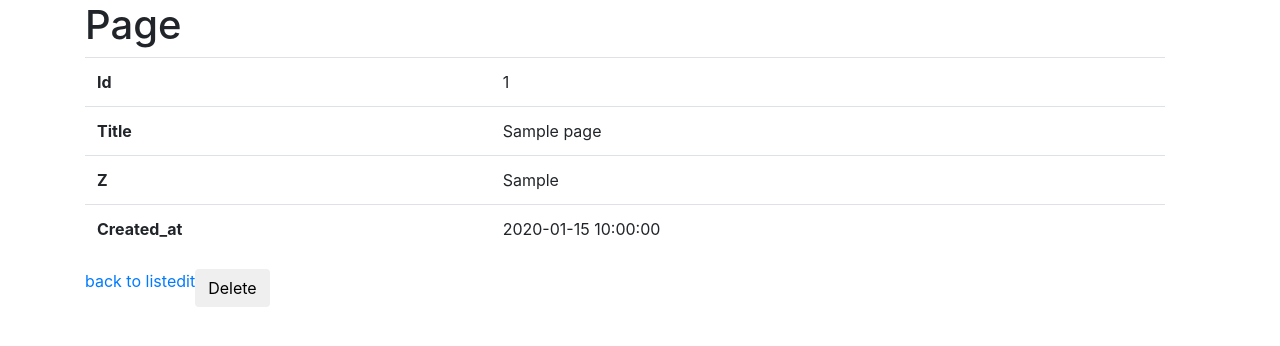
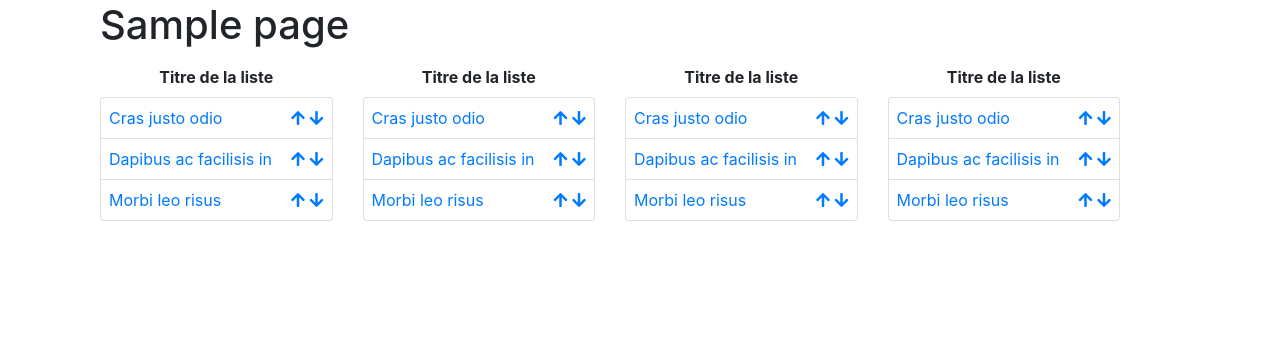
Before and after one commit to FloWebDev/bookmark, a Symfony app: template templates/page/show.html.twig in a window 1280 px wide. Shown: the top 346 px of the page. Run offline with Twig, Linux system fonts and the light colour scheme; the template is opened without the code that fills it: most values are stand-ins (such as "Sample title", 1, 10 or a date in 2020); some libraries are stand-ins or nearby versions.

Commit message:
start template

```diff
--- a/templates/base.html.twig
+++ b/templates/base.html.twig
@@ -9,6 +9,7 @@
     <link rel="stylesheet" href="{{ asset('lib/fontawesome/css/all.min.css') }}">
     {% if app.user %}
         <link rel="stylesheet" href="{{ asset('assets/css/navbar.css') }}">
+        <link rel="stylesheet" href="{{ asset('assets/css/page.css') }}">
     {% endif %}
     <title>BookMark</title>
         {% block stylesheets %}
--- a/templates/page/show.html.twig
+++ b/templates/page/show.html.twig
@@ -1,11 +1,11 @@
 {% extends 'base.html.twig' %}
 
-{% block title %}Page{% endblock %}
+{% block title %}{{ page.title }}{% endblock %}
 
 {% block body %}
-    <h1>Page</h1>
+    <h1 class="col-12">{{ page.title }}</h1>
 
-    <table class="table">
+    {#<table class="table">
         <tbody>
             <tr>
                 <th>Id</th>
@@ -24,11 +24,107 @@
                 <td>{{ page.createdAt ? page.createdAt|date('Y-m-d H:i:s') : '' }}</td>
             </tr>
         </tbody>
-    </table>
+    </table>#}
 
-    <a href="{{ path('page_index') }}">back to list</a>
+    <div class="row col-12 flex-nowrap" id="listContainer">
 
-    <a href="{{ path('page_edit', {'id': page.id}) }}">edit</a>
+        <div class="col-3">
+            <p class="font-weight-bold text-center my-2">Titre de la liste</p>
+            <ul class="list-group">
+                <li class="list-group-item d-flex justify-content-between align-items-center p-2">
+                    <a href="https://google.com" target="_blank">Cras justo odio</a>
+                    <span><a href="#"><i class="fas fa-arrow-up"></i></a>
+                        <a href="#"><i class="fas fa-arrow-down"></i></a>
+                    </span>
+                </li>
+                <li class="list-group-item d-flex justify-content-between align-items-center p-2">
+                    <a href="https://google.com" target="_blank">Dapibus ac facilisis in</a>
+                    <span><a href="#"><i class="fas fa-arrow-up"></i></a>
+                        <a href="#"><i class="fas fa-arrow-down"></i></a>
+                    </span>
+                </li>
+                <li class="list-group-item d-flex justify-content-between align-items-center p-2">
+                    <a href="https://google.com" target="_blank">Morbi leo risus</a>
+                    <span><a href="#"><i class="fas fa-arrow-up"></i></a>
+                        <a href="#"><i class="fas fa-arrow-down"></i></a>
+                    </span>
+                </li>
+            </ul>
+        </div>
 
-    {{ include('page/_delete_form.html.twig') }}
+        <div class="col-3">
+            <p class="font-weight-bold text-center my-2">Titre de la liste</p>
+            <ul class="list-group">
+                <li class="list-group-item d-flex justify-content-between align-items-center p-2">
+                    <a href="https://google.com" target="_blank">Cras justo odio</a>
+                    <span><a href="#"><i class="fas fa-arrow-up"></i></a>
+                        <a href="#"><i class="fas fa-arrow-down"></i></a>
+                    </span>
+                </li>
+                <li class="list-group-item d-flex justify-content-between align-items-center p-2">
+                    <a href="https://google.com" target="_blank">Dapibus ac facilisis in</a>
+                    <span><a href="#"><i class="fas fa-arrow-up"></i></a>
+                        <a href="#"><i class="fas fa-arrow-down"></i></a>
+                    </span>
+                </li>
+                <li class="list-group-item d-flex justify-content-between align-items-center p-2">
+                    <a href="https://google.com" target="_blank">Morbi leo risus</a>
+                    <span><a href="#"><i class="fas fa-arrow-up"></i></a>
+                        <a href="#"><i class="fas fa-arrow-down"></i></a>
+                    </span>
+                </li>
+            </ul>
+        </div>
+
+        <div class="col-3">
+            <p class="font-weight-bold text-center my-2">Titre de la liste</p>
+            <ul class="list-group">
+                <li class="list-group-item d-flex justify-content-between align-items-center p-2">
+                    <a href="https://google.com" target="_blank">Cras justo odio</a>
+                    <span><a href="#"><i class="fas fa-arrow-up"></i></a>
+                        <a href="#"><i class="fas fa-arrow-down"></i></a>
+                    </span>
+                </li>
+                <li class="list-group-item d-flex justify-content-between align-items-center p-2">
+                    <a href="https://google.com" target="_blank">Dapibus ac facilisis in</a>
+                    <span><a href="#"><i class="fas fa-arrow-up"></i></a>
+                        <a href="#"><i class="fas fa-arrow-down"></i></a>
+                    </span>
+                </li>
+                <li class="list-group-item d-flex justify-content-between align-items-center p-2">
+                    <a href="https://google.com" target="_blank">Morbi leo risus</a>
+                    <span><a href="#"><i class="fas fa-arrow-up"></i></a>
+                        <a href="#"><i class="fas fa-arrow-down"></i></a>
+                    </span>
+                </li>
+            </ul>
+        </div>
+
+        <div class="col-3">
+            <p class="font-weight-bold text-center my-2">Titre de la liste</p>
+            <ul class="list-group">
+                <li class="list-group-item d-flex justify-content-between align-items-center p-2">
+                    <a href="https://google.com" target="_blank">Cras justo odio</a>
+                    <span><a href="#"><i class="fas fa-arrow-up"></i></a>
+                        <a href="#"><i class="fas fa-arrow-down"></i></a>
+                    </span>
+                </li>
+                <li class="list-group-item d-flex justify-content-between align-items-center p-2">
+                    <a href="https://google.com" target="_blank">Dapibus ac facilisis in</a>
+                    <span><a href="#"><i class="fas fa-arrow-up"></i></a>
+                        <a href="#"><i class="fas fa-arrow-down"></i></a>
+                    </span>
+                </li>
+                <li class="list-group-item d-flex justify-content-between align-items-center p-2">
+                    <a href="https://google.com" target="_blank">Morbi leo risus</a>
+                    <span><a href="#"><i class="fas fa-arrow-up"></i></a>
+                        <a href="#"><i class="fas fa-arrow-down"></i></a>
+                    </span>
+                </li>
+            </ul>
+        </div>
+
+    </div>
+
+
 {% endblock %}
```
Also changed, not shown: public/assets/css/page.css (added).
